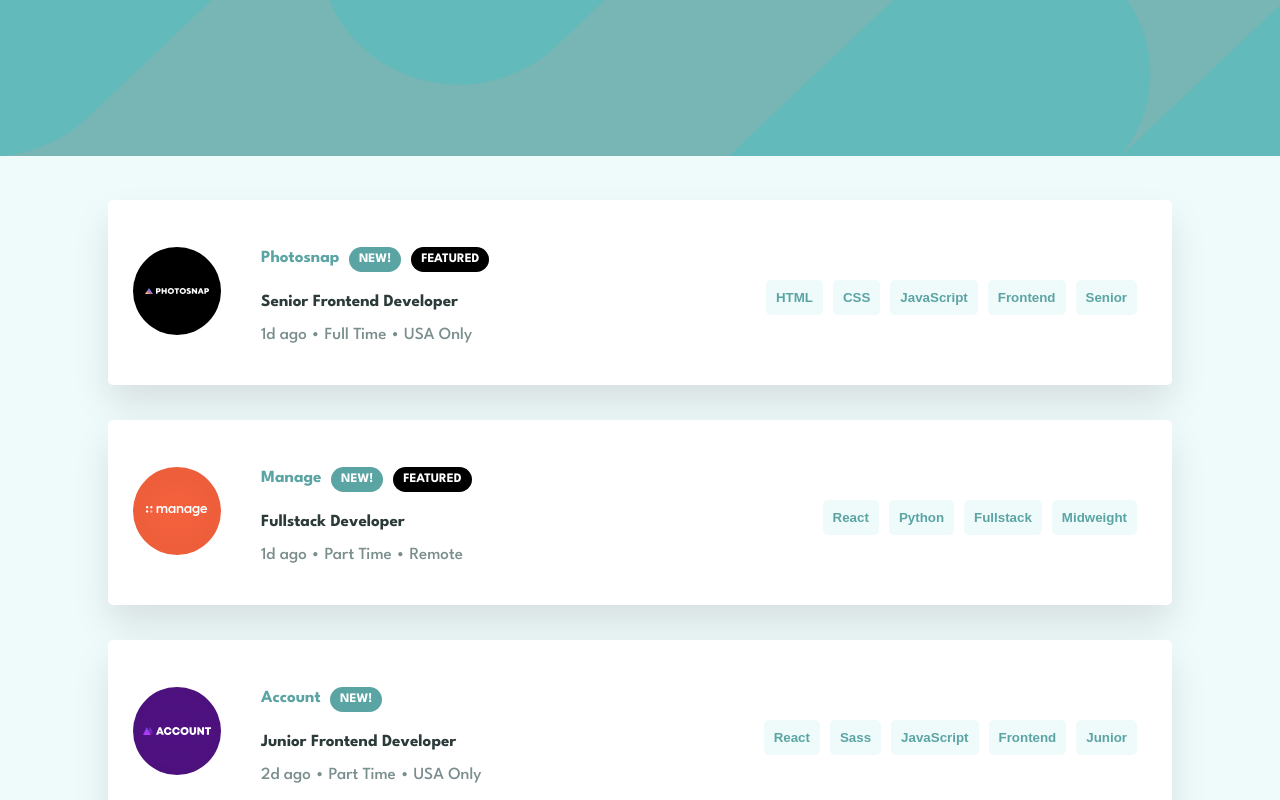
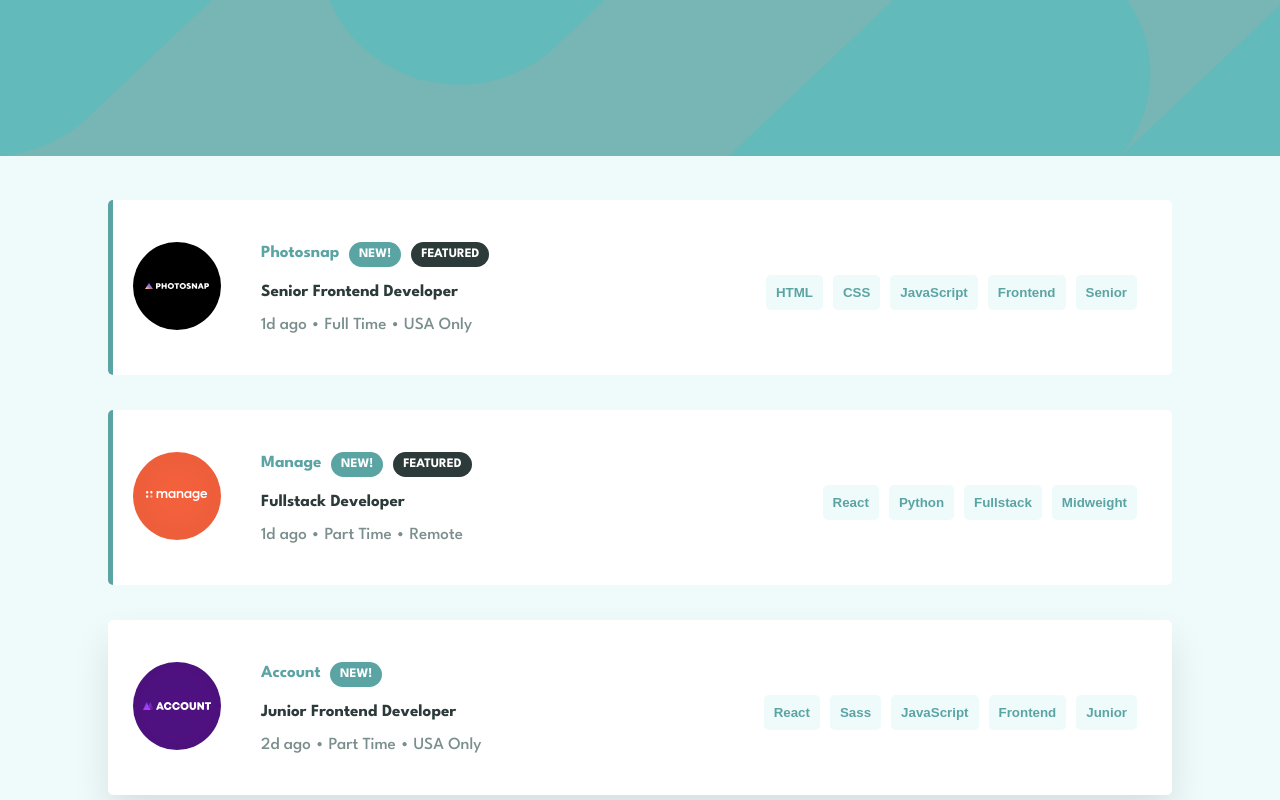
Before and after one commit to valleyman89/Frontend-Mentor-job-listings-app, a React (Create React App) app: page / in a window 1280 px wide. Shown: the top 800 px of the page. Built offline with nearby package versions, Linux system fonts and the light colour scheme.

Commit message:
add featured highlighting

```diff
--- a/src/components/Listing.jsx
+++ b/src/components/Listing.jsx
@@ -4,7 +4,9 @@
 
 const Listing = ({ data }) => {
   return (
-    <div className="listing shadow">
+    <div
+      className={data.featured ? "listing shadow highlight" : "listing shadow"}
+    >
       <div className="logo">
         <img src={data.logo} alt={data.company + " logo "} />
       </div>
--- a/src/index.css
+++ b/src/index.css
@@ -144,6 +144,9 @@
 }
 
 /* Particulars */
+.highlight {
+  box-shadow: inset 30px 0px 0px -25px var(--color-primary);
+}
 .logo {
   max-height: 0.5rem;
 }
@@ -220,14 +223,14 @@
   display: inline-block;
   font-size: 1.3rem;
   line-height: 1.5rem;
-  margin: 0.5rem;
+  margin: 0rem 0.5rem;
   padding: 0.5rem 1rem;
   text-align: center;
   text-transform: uppercase;
 }
 
 .featured {
-  background-color: black;
+  background-color: var(--color-darker-grey-cyan);
 }
 
 .fresh {
```
